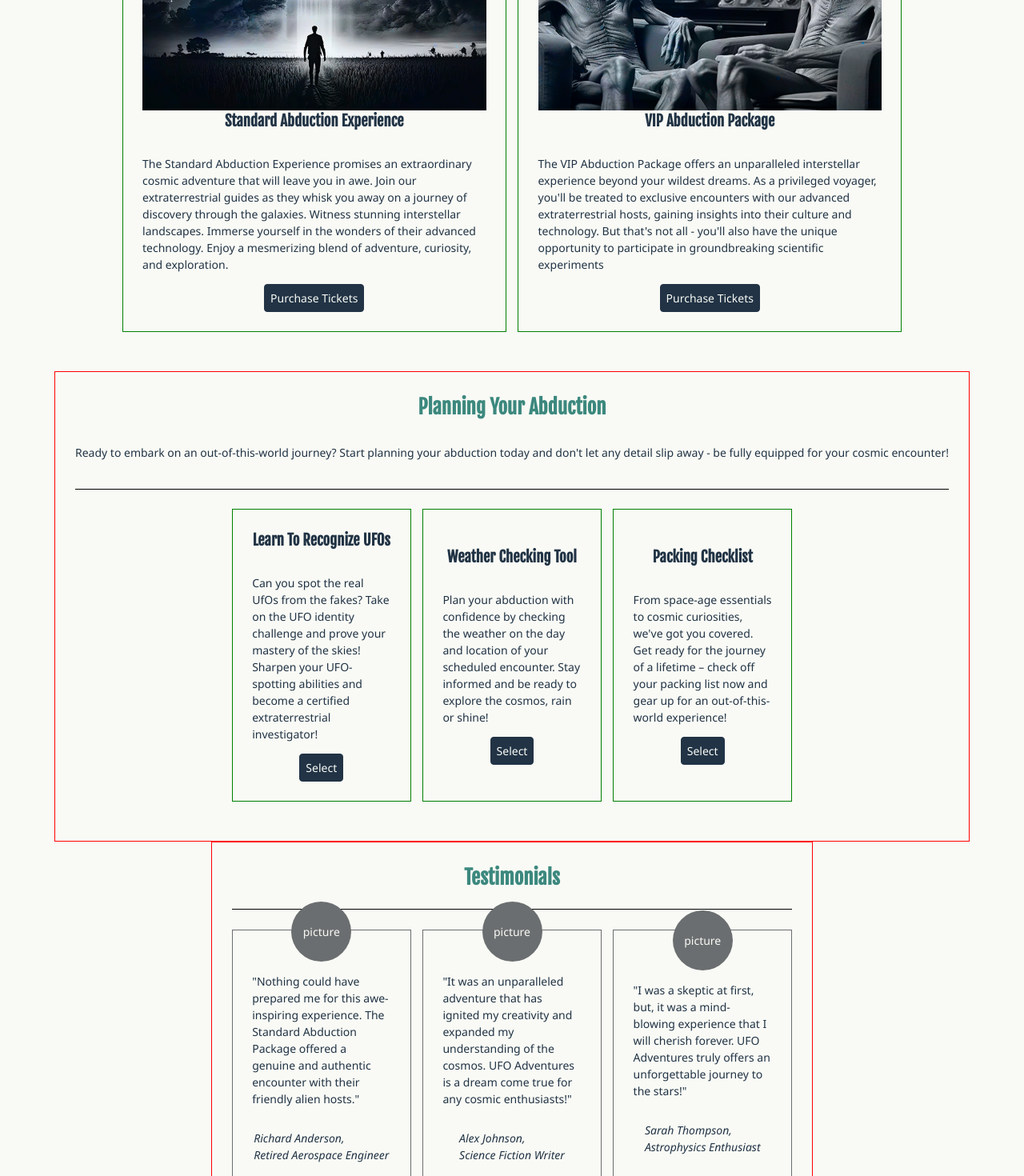
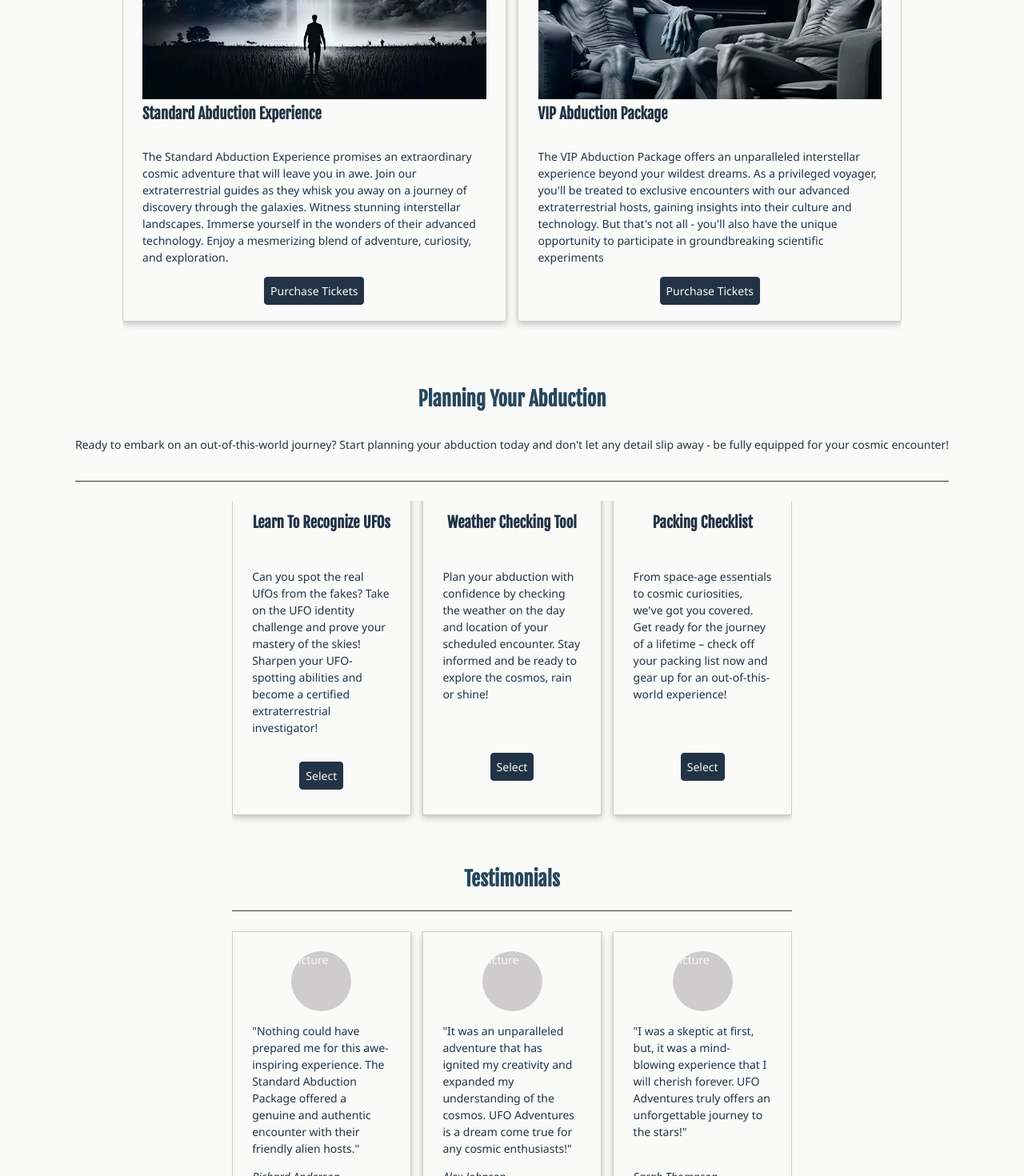
Before and after one commit to RHemstad/ufo_adventures, a React (Create React App) app: page / in a window 1280 px wide. Shown: the part 780-2250 px from the top of the page at 80% size. Built offline with nearby package versions, Linux system fonts and the light colour scheme; a web font is replaced by a local one.

Commit message:
css/homepage fixes

```diff
--- a/src/components/home/Home.jsx
+++ b/src/components/home/Home.jsx
@@ -4,7 +4,7 @@ import React from 'react';
 import {Link} from "react-router-dom";
 import Button from '../button/Button';
 
-import placeholder from '../../assets/images/600x400.svg';
+
 import ufo from '../../assets/images/ufo.svg';
 import standard_package from '../../assets/images/standard_package.png';
 import vip_package from '../../assets/images/vip_package.png';
@@ -60,21 +60,29 @@ const Home = () => {
   <h2>Tickets</h2>
 </div>
 
-<div>
+<div className="tickets_content">
 <article>
 <div><img src={standard_package} alt="placeholder"/></div>
+<div>
 <h3>Standard Abduction Experience</h3>
 <p>The Standard Abduction Experience promises an extraordinary cosmic adventure that will leave you in awe. Join our extraterrestrial guides as they whisk you away on a journey of discovery through the galaxies. Witness stunning interstellar landscapes. Immerse yourself in the wonders of their advanced technology. Enjoy a mesmerizing blend of adventure, curiosity, and exploration.</p>
+</div>
 
+<div>
+<Button className="primary-button" to="/tickets">Purchase Tickets</Button>
+</div>
 
-<Button className="primary-button" to="/tickets">Purchase Tickets</Button>
 </article>
 
 <article>
 <div><img src={vip_package} alt="placeholder"/></div>
+<div>
 <h3>VIP Abduction Package</h3>
 <p>The VIP Abduction Package offers an unparalleled interstellar experience beyond your wildest dreams. As a privileged voyager, you'll be treated to exclusive encounters with our advanced extraterrestrial hosts, gaining insights into their culture and technology. But that's not all - you'll also have the unique opportunity to participate in groundbreaking scientific experiments</p>
+</div>
+<div>
 <Button className="primary-button" to="/tickets">Purchase Tickets</Button>
+</div>
 </article>
 
 </div>
@@ -92,30 +100,42 @@ const Home = () => {
   <p>Ready to embark on an out-of-this-world journey? Start planning your abduction today and don't let any detail slip away - be fully equipped for your cosmic encounter! </p>
 </div>
 
+<div className="pya_content">
+
+<article>
 <div>
-<article>
 <h3>Learn To Recognize UFOs</h3>
 <p>Can you spot the real UfOs from the fakes? Take on the UFO identity challenge and prove your mastery of the skies!  Sharpen your UFO-spotting abilities and become a certified extraterrestrial investigator!</p>
+</div>
 
-
+<div>
 <Button className="primary-button">Select</Button>
+</div>
 </article>
 
 <article>
+<div>
 <h3>Weather Checking Tool</h3>
 <p>Plan your abduction with confidence by checking the weather on the day and location of your scheduled encounter. Stay informed and be ready to explore the cosmos, rain or shine!</p>
+</div>
+<div>
             <Link to="/weather">
               <Button className="primary-button">Select</Button>
             </Link>
+</div>
 </article>
 
 <article>
+  <div>
 <h3>Packing Checklist</h3>
 <p>From space-age essentials to cosmic curiosities, we've got you covered. Get ready for the journey of a lifetime – check off your packing list now and gear up for an out-of-this-world experience!</p>
-
+</div>
+<div>
 <Link to="/packingchecklist">
         <Button className="primary-button">Select</Button>
         </Link>
+
+</div>
 
 </article>
 
@@ -135,7 +155,7 @@ const Home = () => {
 </div>
 
 
-<div>
+<div className="testimonials_content">
   <article className="card">
         <div className="card_picture">picture</div>
         <div className="card_body">
--- a/src/components/home/home.css
+++ b/src/components/home/home.css
@@ -49,39 +49,57 @@
     padding: var(--spacing-xx-lg);
 }
 
+#tickets div:first-child {
+  width: 100%;
+}
+
 .tickets div.subheading {
     display: flex;
     flex-direction: column;
     align-items: center;
     justify-content: center;
-    border-bottom: 1px solid black;
     padding-bottom: var(--spacing-x-lg);
     margin-bottom: var(--spacing-xx-lg);
     width: 100%;
 }
 
-.tickets div {
+.tickets div.tickets_content {
     display: flex;
     flex-direction: row;
     align-items: center;
     justify-content: center;
     gap: 1rem;
+    display: grid;
+    grid-template-columns: auto auto;
+    gap: var(--spacing-md);
+    overflow: hidden;
 }
 
-.tickets div article {
+.tickets div.tickets_content article {
     display: flex;
     flex-direction: column;
     align-items: center;
     justify-content: center;
     margin-bottom: var(--spacing-xx-lg);
-    border: 1px solid green;
     max-width: 60ch;
     padding: var(--spacing-xx-lg);
-    align-self: stretch;
+    height: 95%;
+    border-radius: var(--size-border-radius-medium);
+    box-shadow: rgba(0, 0, 0, 0.24) 0px 3px 8px;
+    border: 1px solid var(--color-neutral-light);
+
+
+
 }
 
 .tickets div article img {
     width: 100%;
+}
+
+.tickets div.tickets_content article div:nth-child(2) {
+  display: flex;
+  flex-direction: column;
+  flex-grow: 1;
 }
 
 
@@ -96,7 +114,6 @@
     justify-content: center;
     background: var(--color-neutral);
     padding: var(--spacing-xx-lg);
-    border: 1px solid red;
 }
 
 .pya div.subheading {
@@ -104,7 +121,6 @@
     flex-direction: column;
     align-items: center;
     justify-content: center;
-    border-bottom: 1px solid black;
     padding-bottom: var(--spacing-x-lg);
     margin-bottom: var(--spacing-xx-lg);
     width: 100%;
@@ -118,16 +134,35 @@
     gap: 1rem;
 }
 
-.pya div article {
+.pya div.pya_content {
+  display: grid;
+  grid-template-columns: auto auto auto;
+  gap: var(--spacing-md);
+  overflow: hidden;
+}
+
+.pya div.pya_content article {
     display: flex;
     flex-direction: column;
     align-items: center;
-    justify-content: center;
+    justify-content: flex-start;
     margin-bottom: var(--spacing-xx-lg);
-    border: 1px solid green;
     width: 28ch;
     padding: var(--spacing-xx-lg);
-    align-self: stretch;
+    height: 100%;
+    box-shadow: rgba(0, 0, 0, 0.24) 0px 3px 8px;
+    border: 1px solid var(--color-neutral-light);
+}
+
+.pya div.pya_content article div {
+  display: flex;
+  flex-direction: column;
+  flex-grow: 1;
+}
+
+.pya div.pya_content article p {
+  flex-grow: 2;
+
 }
 
 /* ******************************************************************* */
@@ -141,8 +176,6 @@
     justify-content: center;
     background: var(--color-neutral);
     padding: var(--spacing-xx-lg);
-    border: 1px solid red;
-
 }
 
 .testimonials div.subheading {
@@ -150,49 +183,53 @@
     flex-direction: column;
     align-items: center;
     justify-content: center;
-    border-bottom: 1px solid black;
     padding-bottom: var(--spacing-x-lg);
     margin-bottom: var(--spacing-xx-lg);
     width: 100%;
 }
 
-.testimonials div {
-    display: flex;
-    flex-direction: row;
-    align-items: center;
-    justify-content: center;
-    gap: 1rem;
+.testimonials div.testimonials_content {
+  display: grid;
+  grid-template-columns: auto auto auto;
+  gap: var(--spacing-md);
+  overflow: hidden;
 }
 
-.testimonials div article {
+.testimonials div.testimonials_content article {
     display: flex;
     flex-direction: column;
     align-items: center;
     justify-content: center;
     margin-bottom: var(--spacing-xx-lg);
-    border: 1px solid var( --color-neutral-light);
     width: 28ch;
     padding: var(--spacing-xx-lg);
     transition: 0.5s;
-    align-self: stretch;
+    box-shadow: rgba(0, 0, 0, 0.24) 0px 3px 8px;
+    border: 1px solid var(--color-neutral-light);
+}
+
+.testimonials div.testimonials_content article .card_picture {
+    background-color: var(--color-neutral-light);
+    color: var(--color-neutral);
+    width: 75px;
+    height: 75px;
+    border-radius: 50%;
+}
+
+.testimonials div.testimonials_content article .card_body {
+    display: flex;
+    flex-direction: column;
+    flex-grow: 1;
+}
+
+.testimonials div.testimonials_content article .card_text {
+  display: flex;
+  flex-direction: column;
+  flex-grow: 1;
 }
 
 
 
-.testimonials div article .card_picture {
-    background-color: var(--color-neutral-light);
-    color: var(--color-neutral);
-    width: 75px;
-    height: 75px;
-    line-height: 75px;
-    margin: -60px auto 0 auto;
-    border-radius: 50%;
-}
-
-.testimonials div article .card_body {
-    display: flex;
-    flex-direction: column;
-}
 
 
 /* *********************************** */
@@ -255,12 +292,13 @@
     #hero {
       padding: 2rem;
     }
+    .tickets div.tickets_content,
+    .pya div.pya_content,
+    .testimonials div.testimonials_content {
+      grid-template-columns: 1fr;
+    }
 
-    .tickets div,
-    .pya div,
-    .testimonials div {
-        flex-direction: column;
-    }
+
 
 
   }
@@ -272,10 +310,10 @@
 
     }
 
-    .tickets div,
-    .pya div,
-    .testimonials div {
-        flex-direction: column;
+    .tickets div.tickets_content,
+    .pya div.pya_content,
+    .testimonials div.testimonials_content {
+      grid-template-columns: 1fr;
     }
 
    }
--- a/src/components/subheader/subheader.css
+++ b/src/components/subheader/subheader.css
@@ -3,7 +3,7 @@ div.subheading {
     flex-direction: column;
     align-items: center;
     justify-content: center;
-    border-bottom: 1px solid black;
+    border-bottom: 1px solid var(--color-neutral-dark);
     padding-bottom: var(--spacing-x-lg);
     margin-bottom: var(--spacing-xx-lg);
     width: 100%;
--- a/src/css/tokens.css
+++ b/src/css/tokens.css
@@ -53,17 +53,19 @@
     --color-white: #ffffff;
     --color-black: #000000;
 
-    --color-neutral: #f9faf5;
+    --color-neutral: #fafaf9; /* #f7f8ed; /* #f9faf5;*/
     --color-primary: #213345;
-    --color-secondary: #3c887e;
-    --color-tertiary: #D1AC00;
+    --color-secondary: #26475D;
+    --color-tertiary: #807363;
     --color-alert: red;
-    --color-neutral-light: #6B6E70;
-    --color-neutral-medium: ##474B4F;
-    --color-neutral-dark: #222629;
+    --color-neutral-light: #cecccd; /* #6B6E70;*/
+    --color-neutral-medium: #767576; /* #474B4F;*/
+    --color-neutral-dark: #393939; /* #222629;*/
 
 
-    /* 285b7a
+
+
+
 
 
 
@@ -76,7 +78,7 @@
 --color-button-background-primary-disabled: var(--color-neutral);
 
 --color-button-text-primary-normal: var(--color-neutral);
---color-button-text-primary-hover: var(--color-primary);
+--color-button-text-primary-hover: var(--color-neutral);
 --color-button-text-primary-active: var(--color-neutral);
 --color-button-text-primary-disabled: var(--color-primary);
 
```
